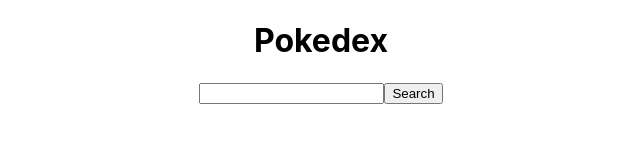
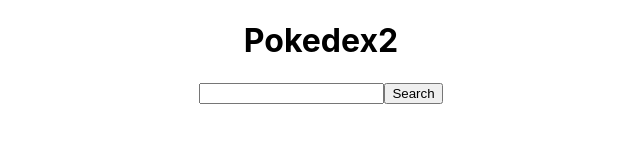
Before and after one commit to Lmex89/pokedex, a React (Create React App) app: page / in a window 1280 px wide. Shown: the top 160 px of the page, without its empty margins (319-959 px from the left). Built offline with nearby package versions, Linux system fonts and the light colour scheme.

Commit message:
initial commit

```diff
--- a/src/App.js
+++ b/src/App.js
@@ -65,7 +65,7 @@
 
   return (
     <div className="App">
-      <h1>Pokedex</h1>
+      <h1>Pokedex2</h1>
       <Search handleSearch={handleSearchPokemons} />
       {pokes.length > 0 && myArrOfPokemons}
     </div>
```
